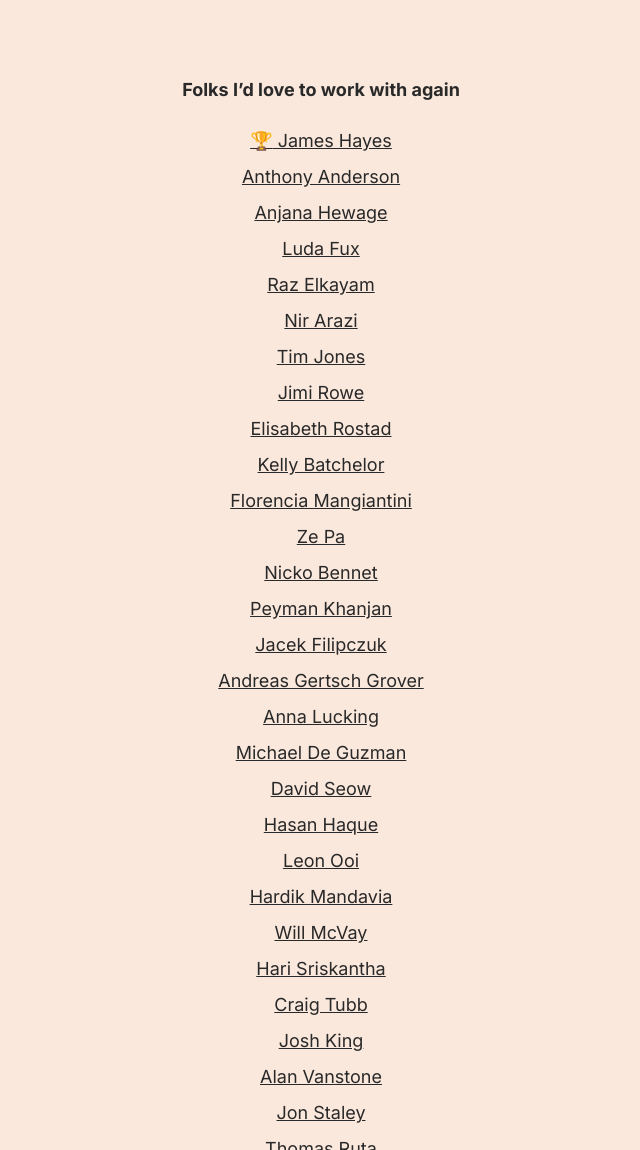
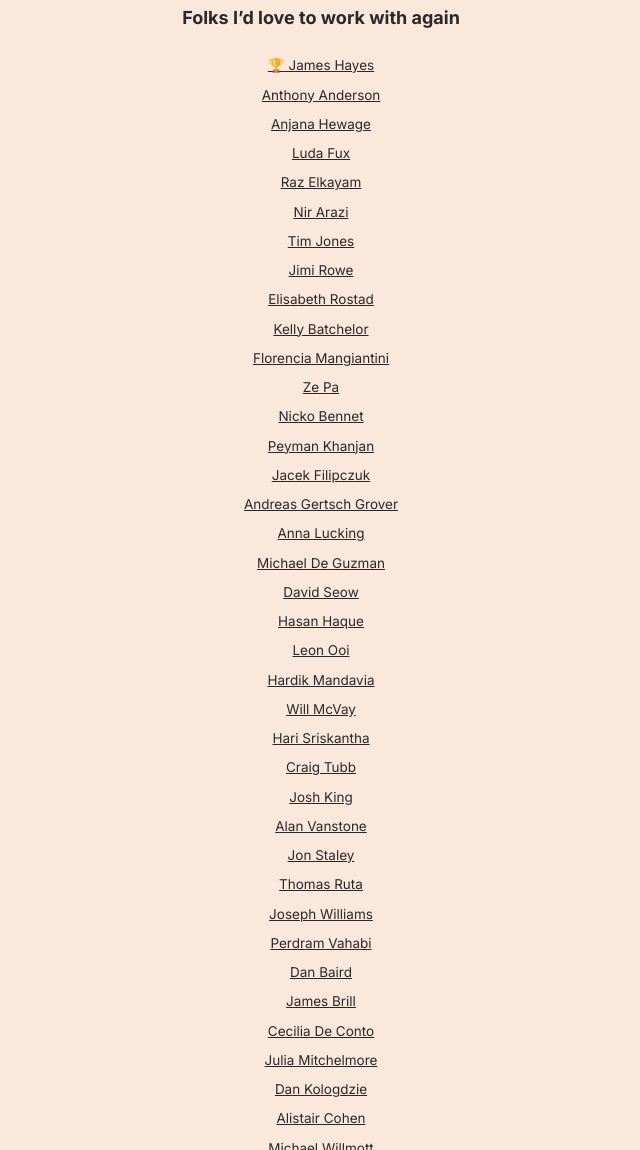
Before and after one commit to mr-stezz/mr-stezz.github.io, a Jekyll site: the page built from about.md, in a window 1280 px wide and 1400 px high, scrolled down 3364 px. Shown: the part 250-1400 px from the top of the window, without its empty margins (319-959 px from the left). Built offline with Jekyll 4.4.1, drawn with Linux system fonts in a browser that asks for light colours.

Commit message:
Add a font-size to the work-list

```diff
--- a/about.md
+++ b/about.md
@@ -16,7 +16,7 @@ group: "navigation"
   Download my photography on <a href="https://unsplash.com/@stez" title="Download my photography for free on Unsplash." rel="noreferrer" target="_blank">Unsplash</a>.<br><br>
   Read my <a href="https://codepen.io/mr-stezz/full/PLKGEG" rel="noreferrer" target="_blank">r&eacute;sum&eacute;</a>.<br><br></p>
 </div>
-<section class="u--m-bottom--huge">
+<section>
   <h2 class="heading page-title">What’s my workstation setup?</h2>
   <figure class="gallery">
     <img src='/assets/img/content/DeskSetup.jpg' srcset='/assets/img/content/DeskSetup.jpg 1x' alt='A photo of my current desk setup. A 3 draw wooden desk with a laptop, bluetooth speaker, coaster, trackpad, keyboard, mouse and mousemat, old android phone, magnetic cable tidy, Thunderbolt 3 dock, monitor arm holding up a 25" Ultrasharp and an iPad Pro hoisted up on a gooseneck in Sidecar mode atop.' loading='lazy' class='u--m-bottom'>
```
Also changed, not shown: assets/css/core.min.css.
